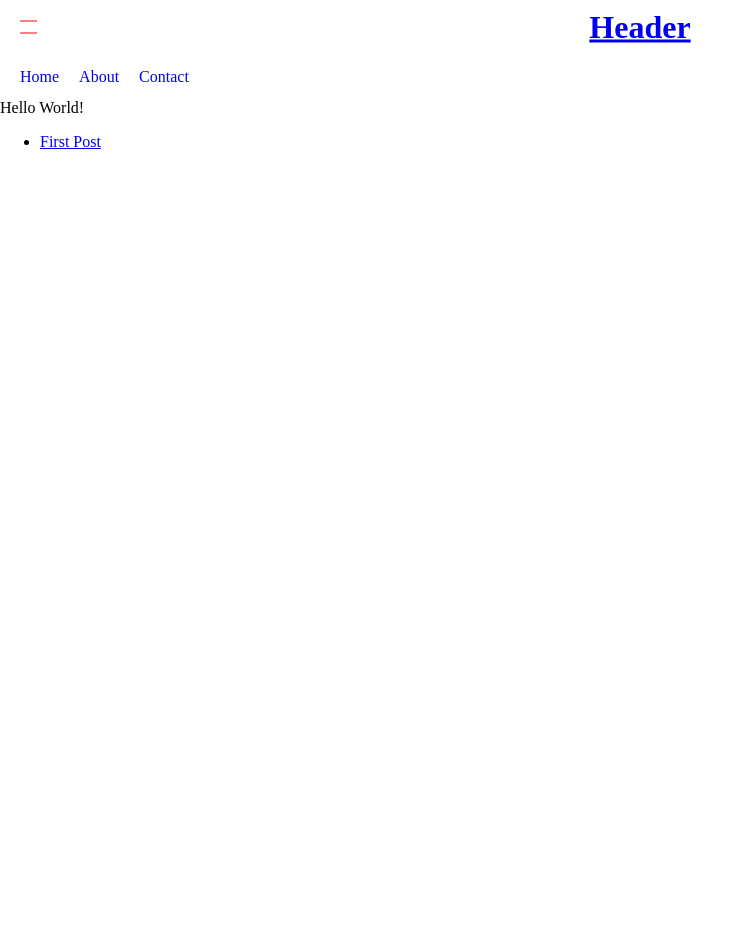
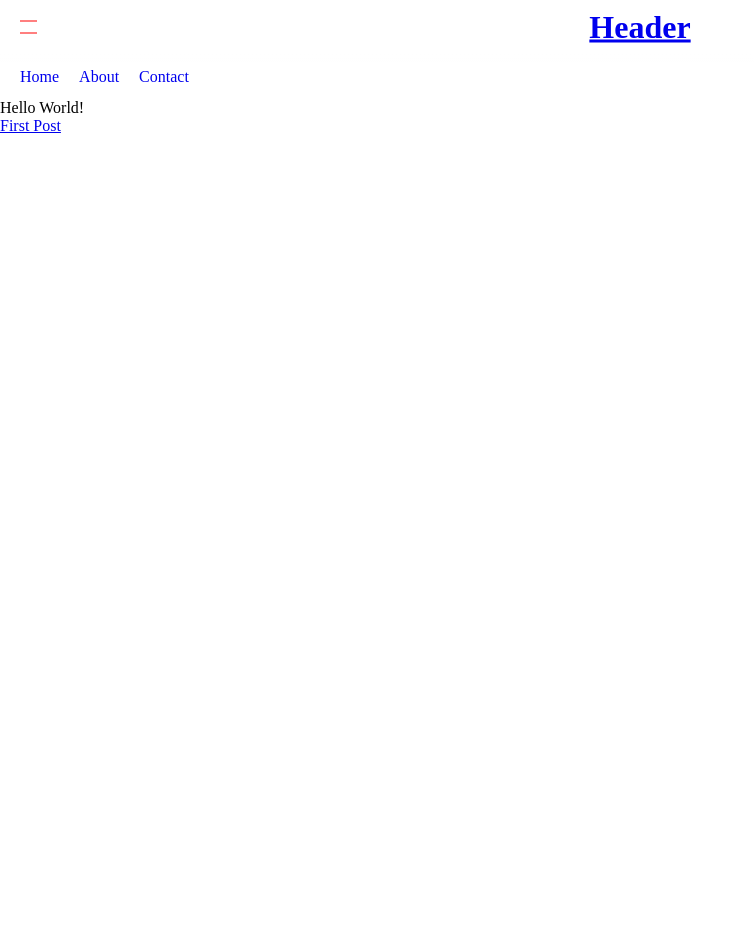
Before and after one commit to hesedel/micc, a Jekyll site: the page built from index.html, in a window 1280 px wide. Shown: the top 952 px of the page, without its empty margins (0-754 px from the left). Built offline with Jekyll 4.4.1, drawn with Linux system fonts in a browser that asks for light colours.

Commit message:
Create layout.scss

```diff
--- a/_includes/layout.scss
+++ b/_includes/layout.scss
@@ -12,6 +12,13 @@ body {
   position: relative;
 }
 
+ul {
+  list-style-type: none;
+  margin-bottom: 0;
+  margin-top: 0;
+  padding-left: 0;
+}
+
 .l-body {
   background-color: $l-body-background-color;
 }
```
